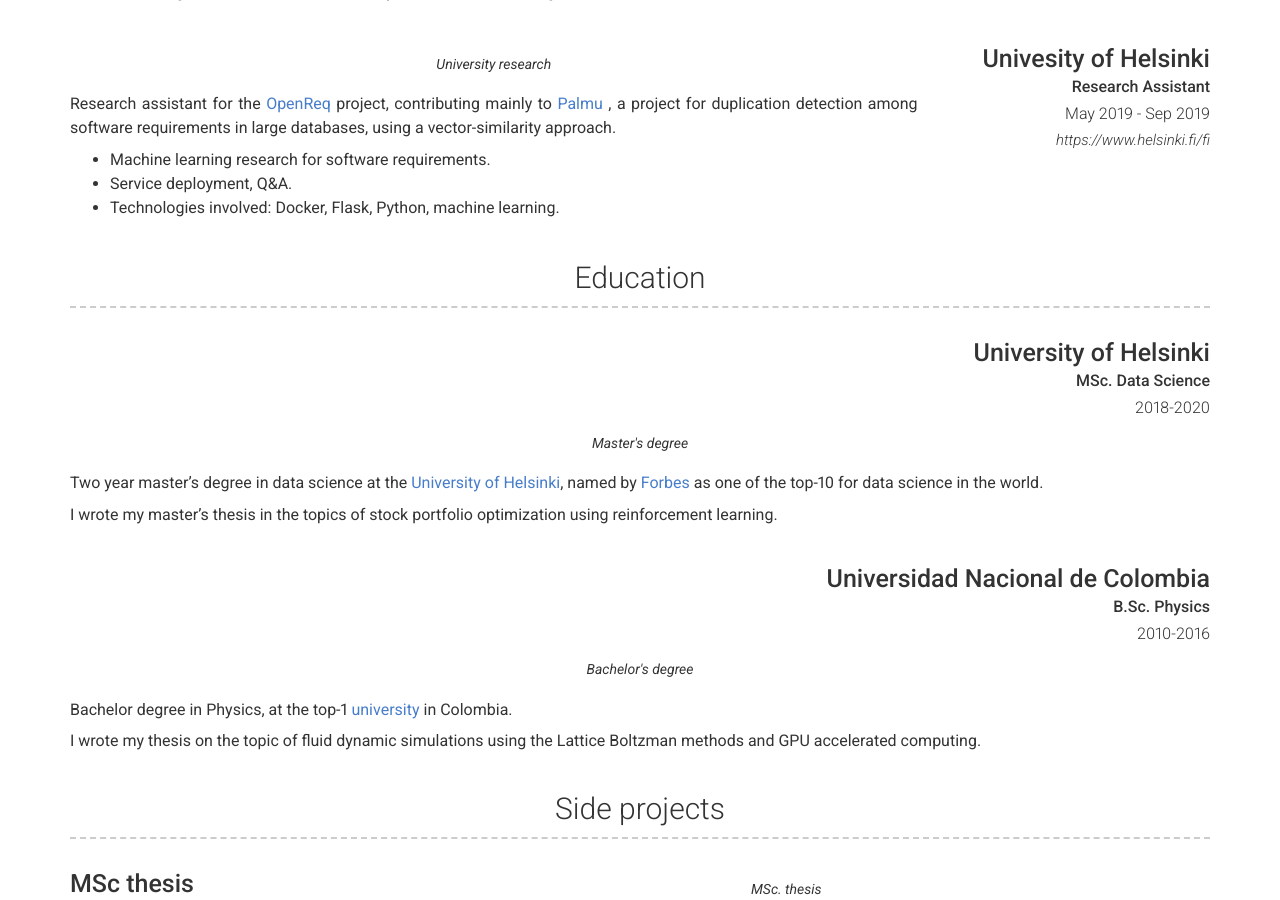
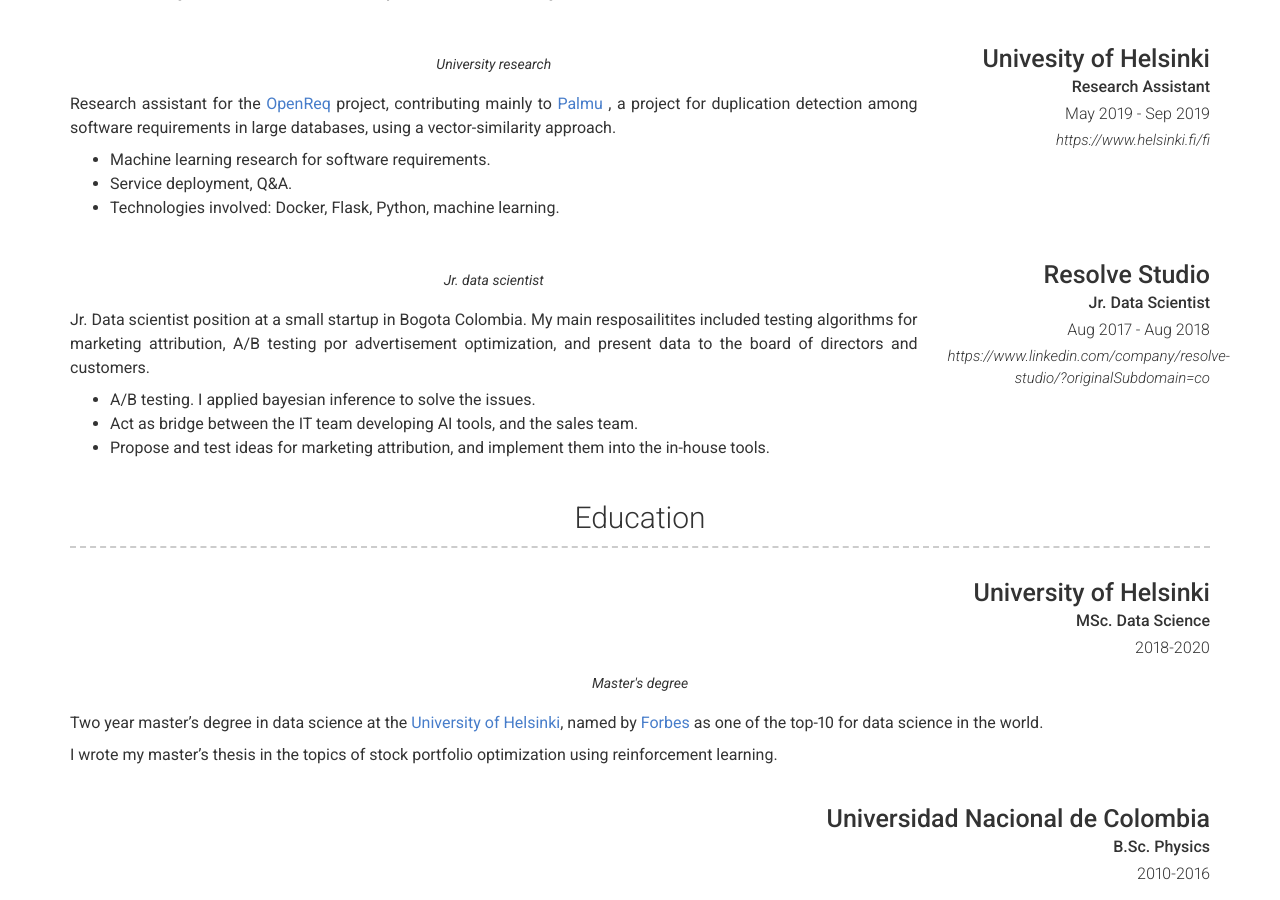
Before and after one commit to afhuertass/cv, a Jekyll site: the page built from index.md, in a window 1280 px wide and 900 px high, scrolled down 779 px. Built offline with Jekyll 4.4.1, drawn with Linux system fonts in a browser that asks for light colours; nearby versions of some CDN libraries.

Commit message:
Added one missing entry

```diff
--- a/_config.yml
+++ b/_config.yml
@@ -85,6 +85,23 @@ content:
           - Machine learning research for software requirements.
           - Service deployment, Q&A.
           - Technologies involved: Docker, Flask, Python, machine learning.
+
+      - layout: right
+        title: Resolve Studio
+        sub_title: Jr. Data Scientist
+        caption: Aug 2017 - Aug 2018
+        link: https://www.linkedin.com/company/resolve-studio/?originalSubdomain=co
+        quote: >
+          Jr. data scientist
+        description: | # this will include new lines to allow paragraphs
+
+          Jr. Data scientist position at a small startup in Bogota Colombia. My main resposailitites included testing algorithms for marketing attribution, A/B testing por advertisement optimization, and present data to the board of directors and customers.
+
+
+
+          - A/B testing. I applied bayesian inference to solve the issues.
+          - Act as bridge between the IT team developing AI tools, and the sales team.
+          - Propose and test ideas for marketing attribution, and implement them into the in-house tools.
 
   - title: Education
     layout: list
```
